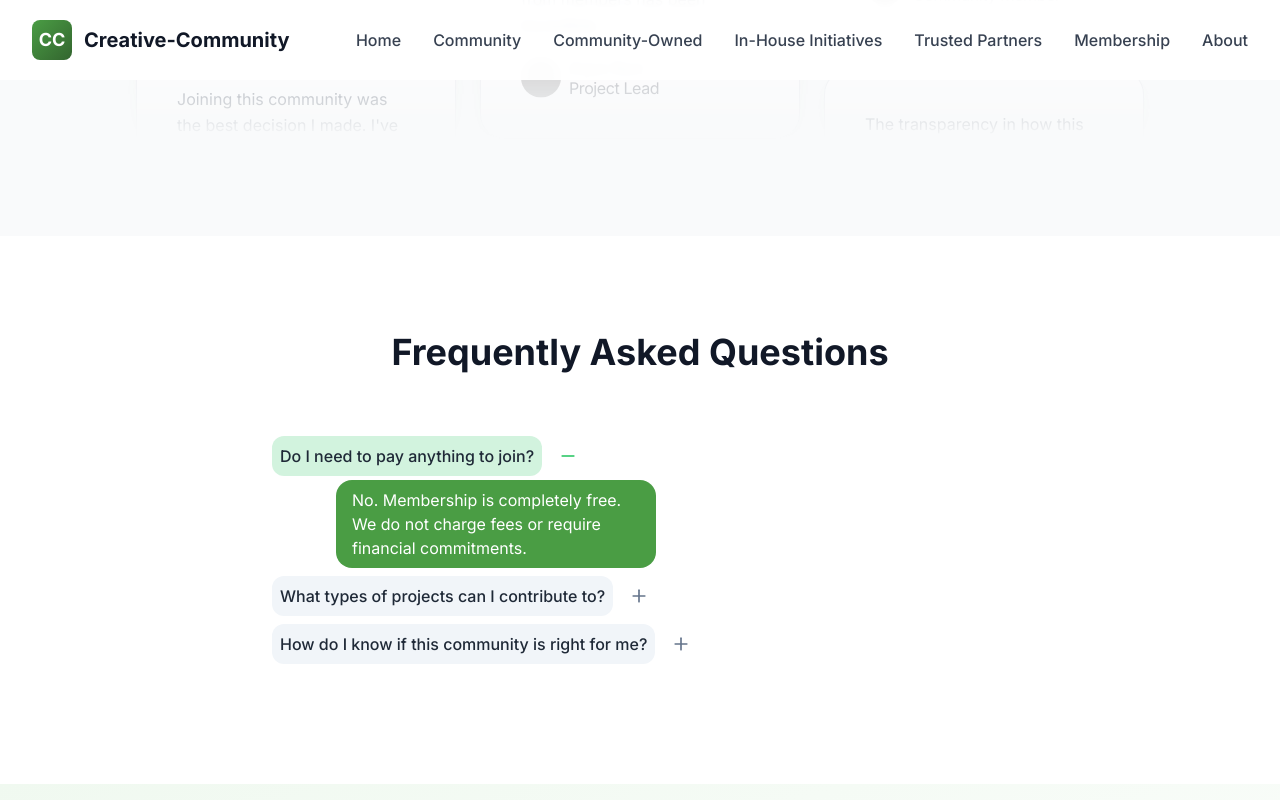
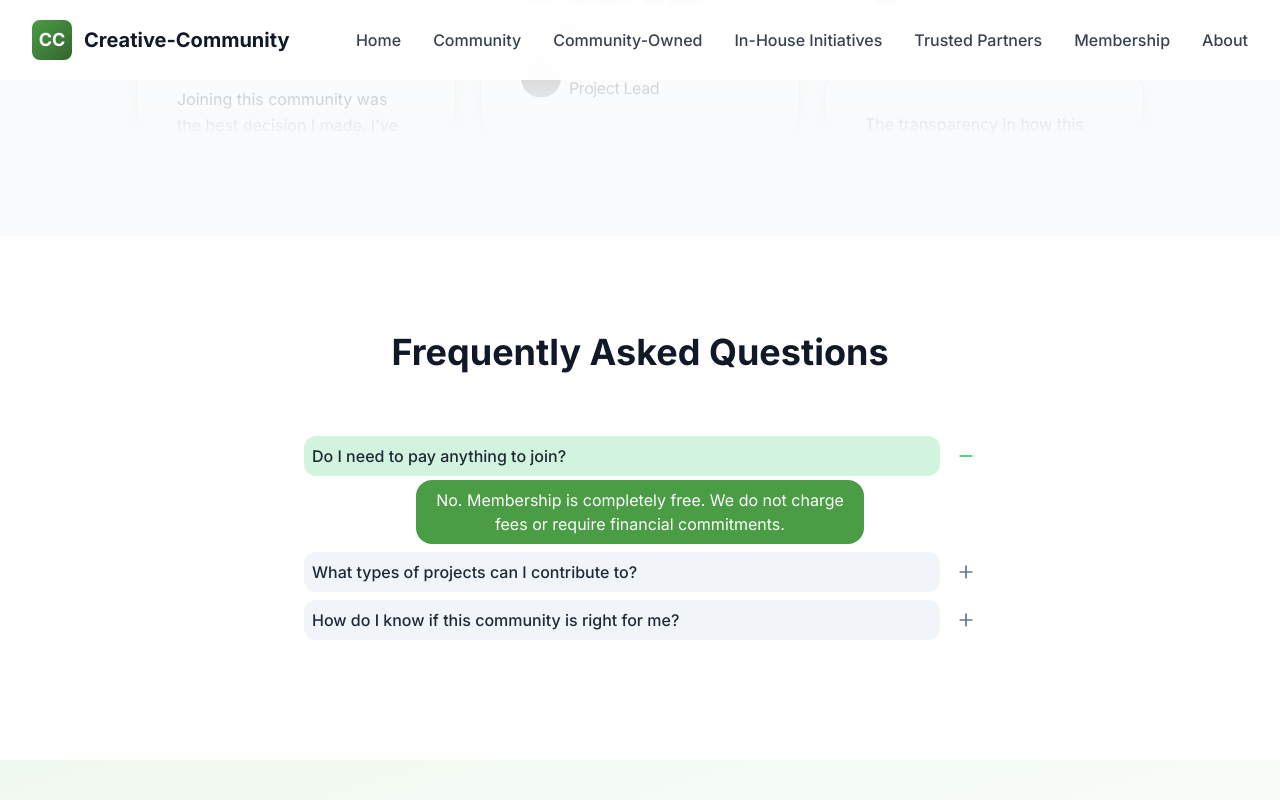
Before and after one commit to bala290498/creative-community, a Next.js app: page / in a window 1280 px wide. Both pictures are taken after a click on the button "Do I need to pay anything to join?". Shown: the part 7108-7908 px from the top of the page. Built offline with nearby package versions, Linux system fonts and the light colour scheme; grey boxes are pictures that could not be loaded.

Commit message:
Center FAQ accordion items and answer bubbles

```diff
--- a/components/ui/faq-accordion.tsx
+++ b/components/ui/faq-accordion.tsx
@@ -44,9 +44,9 @@ export function FaqAccordion({
 
 
   return (
-    <div className={cn("p-4", className)}>
+    <div className={cn("p-4 flex flex-col items-center", className)}>
       {timestamp && (
-        <div className="mb-4 text-sm text-muted-foreground">{timestamp}</div>
+        <div className="mb-4 text-sm text-muted-foreground text-center">{timestamp}</div>
       )}
 
 
@@ -56,6 +56,7 @@ export function FaqAccordion({
         collapsible
         value={openItem || ""}
         onValueChange={(value) => setOpenItem(value)}
+        className="w-full max-w-2xl"
       >
         {data.map((item) => (
           <Accordion.Item
@@ -64,10 +65,10 @@ export function FaqAccordion({
             className="mb-2"
           >
             <Accordion.Header>
-              <Accordion.Trigger className="flex w-full items-center justify-start gap-x-4">
+              <Accordion.Trigger className="flex w-full items-center justify-between gap-x-4">
                 <div
                   className={cn(
-                    "relative flex items-center space-x-2 rounded-xl p-2 transition-colors",
+                    "relative flex items-center space-x-2 rounded-xl p-2 transition-colors flex-1",
                     openItem === item.id.toString()
                       ? "text-primary"
                       : "bg-muted",
@@ -134,10 +135,10 @@ export function FaqAccordion({
                 transition={{ duration: 0.4 }}
                 className="overflow-hidden"
               >
-                <div className="ml-7 mt-1 md:ml-16">
+                <div className="flex justify-center mt-1">
                   <div
                     className={cn(
-                      "relative max-w-xs rounded-2xl bg-primary px-4 py-2 text-primary-foreground",
+                      "relative max-w-md rounded-2xl bg-primary px-4 py-2 text-primary-foreground text-center",
                       answerClassName
                     )}
                   >
```
